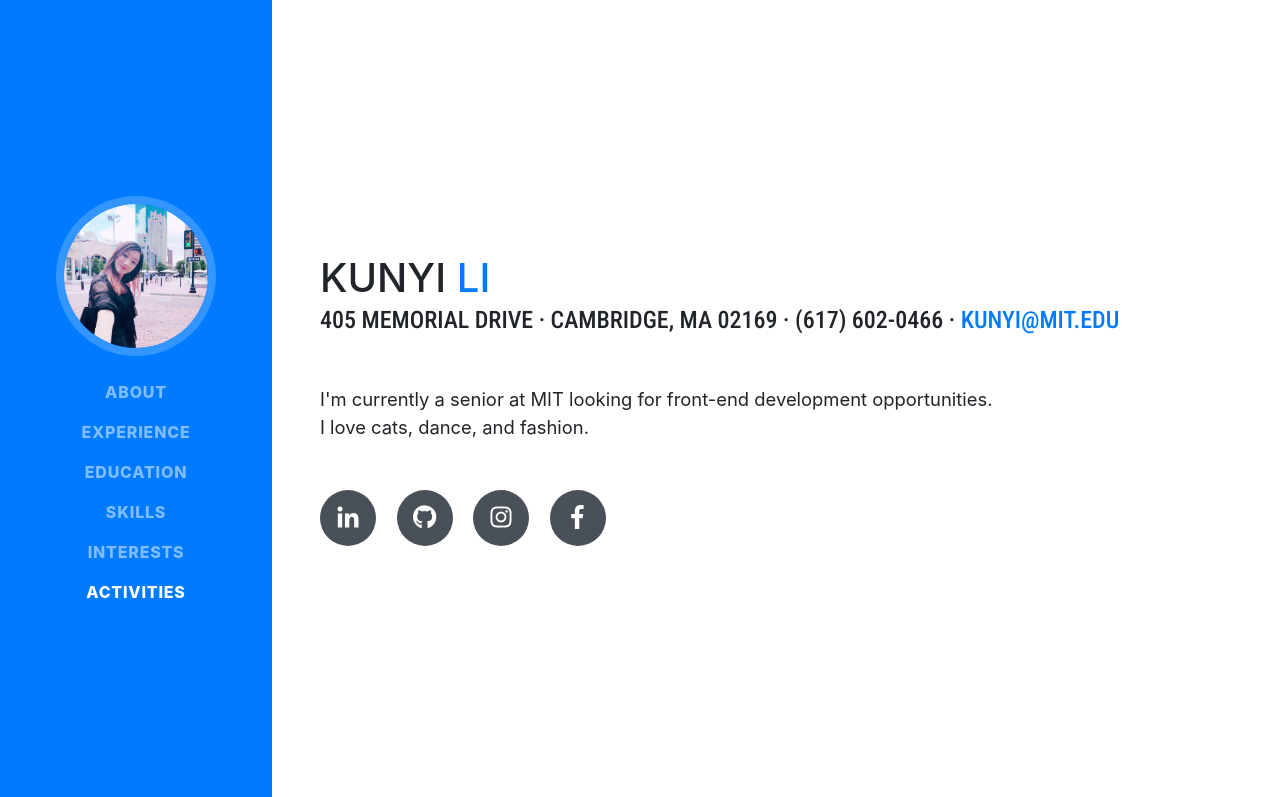
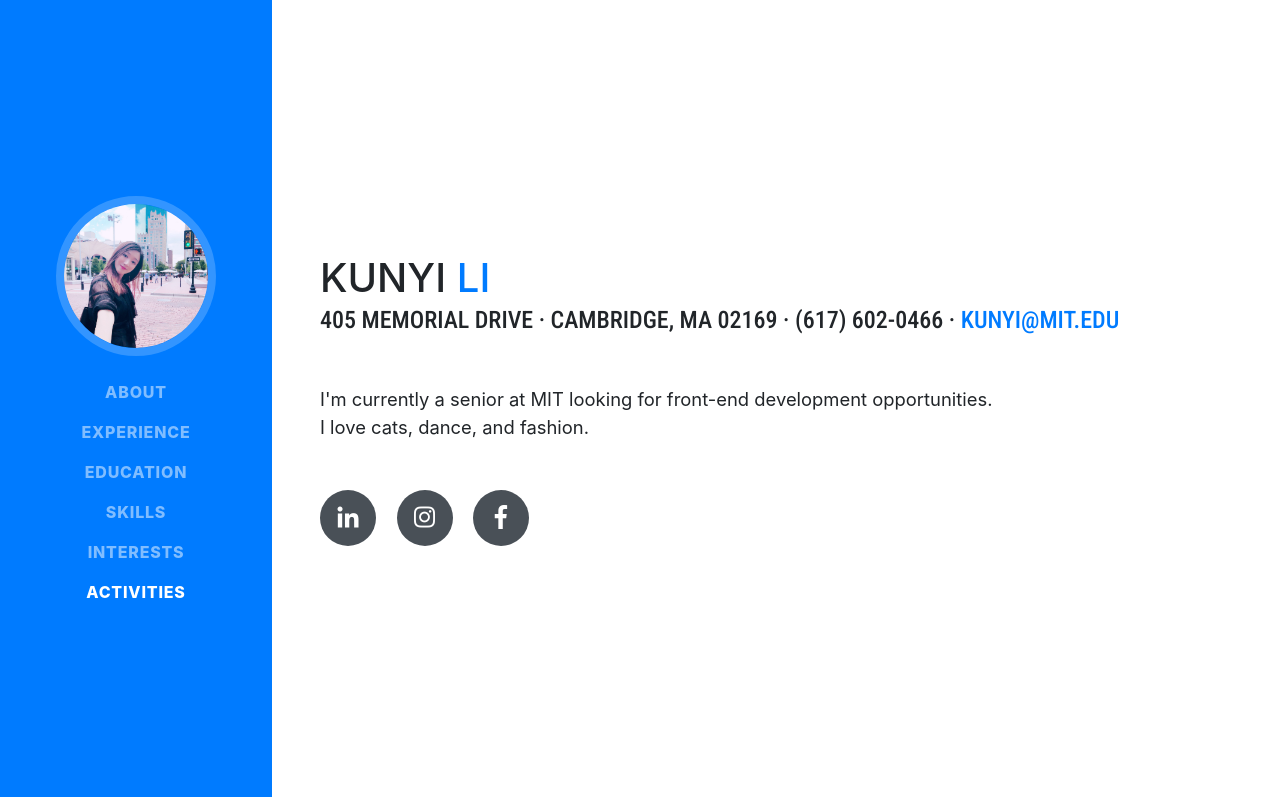
Before and after one commit to kunyi-li/kunyi-li.github.io, a website with bundled scripts: page index.html in a window 1280 px wide. Shown: the top 797 px of the page. Built offline with nearby package versions, Linux system fonts and the light colour scheme; a web font is replaced by a local one.

Commit message:
removed github

```diff
--- a/index.html
+++ b/index.html
@@ -73,9 +73,6 @@
           <div class="social-icons">
             <a href="https://www.linkedin.com/in/kunyili/">
               <i class="fab fa-linkedin-in"></i>
-            </a>
-            <a href="https://github.com/kunyi-li">
-              <i class="fab fa-github"></i>
             </a>
             <a href="https://www.instagram.com/kunsies/">
               <i class="fab fa-instagram"></i>
```
